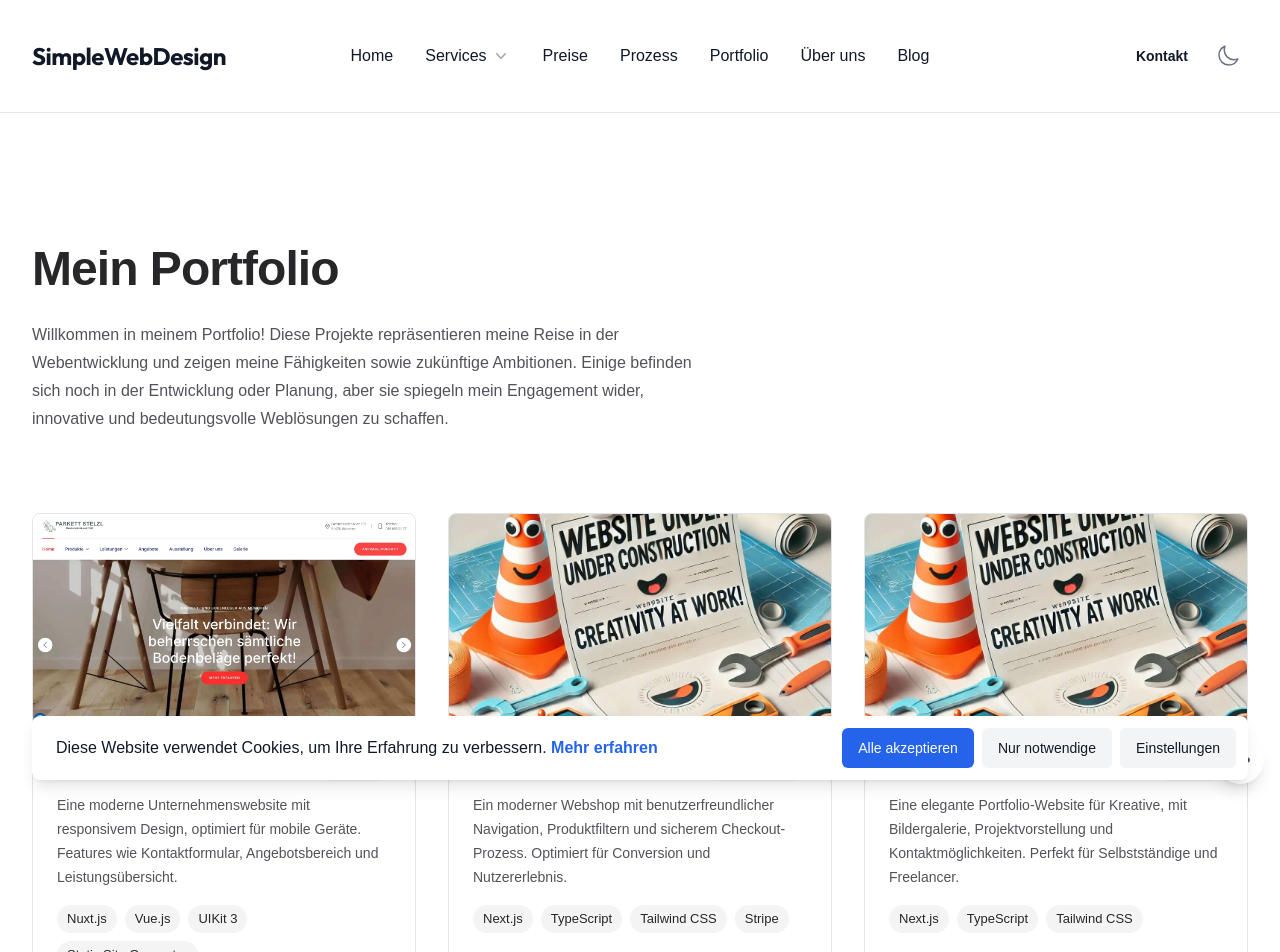
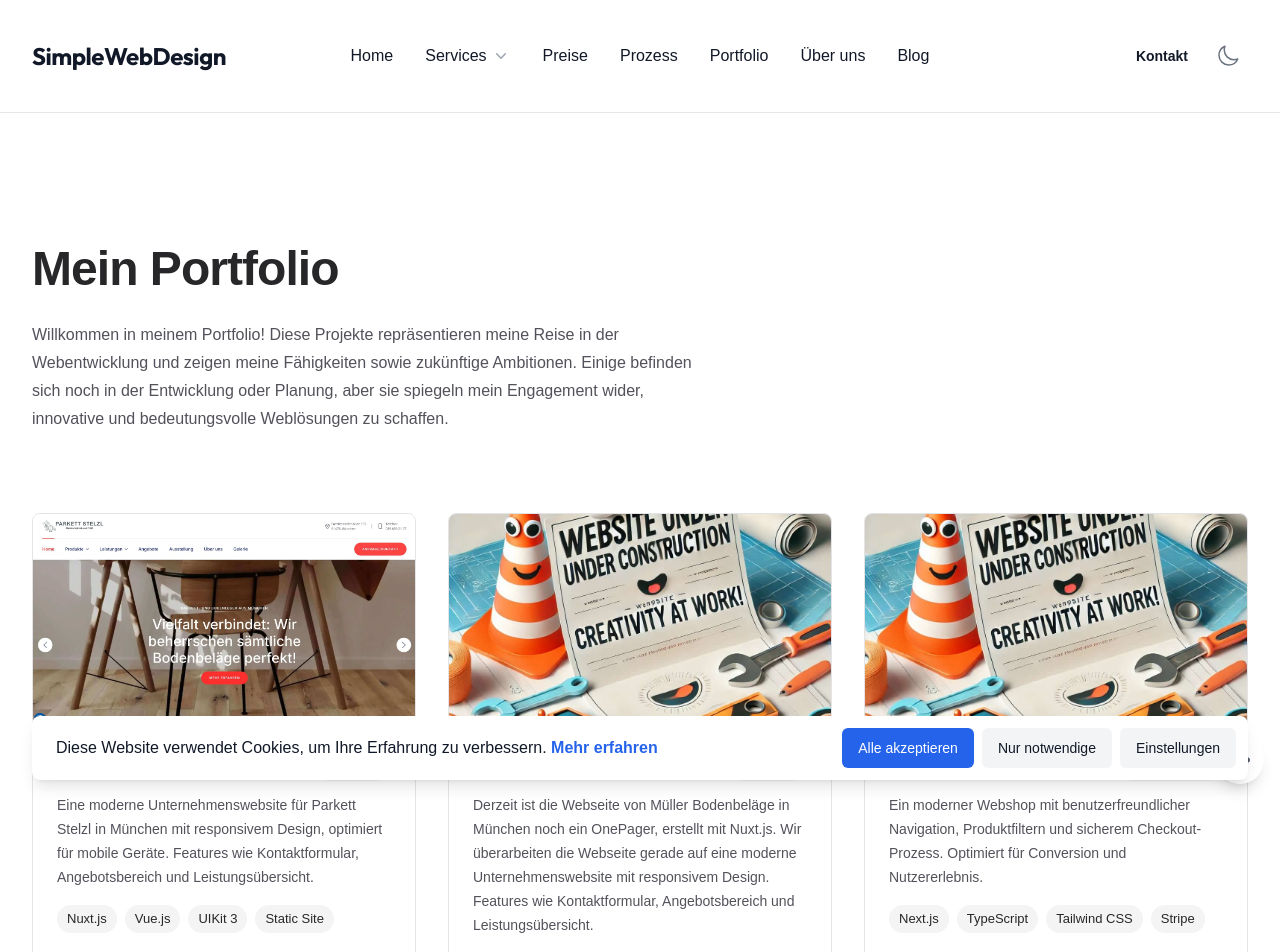
Before and after one commit to MateThemes/simpleweb-next, a Next.js app: page /portfolio in a window 1280 px wide. Shown: the top 952 px of the page. Built offline with nearby package versions, Linux system fonts and the light colour scheme.

Commit message:
Added Portfolio content

```diff
--- a/src/app/(routes)/portfolio/page.tsx
+++ b/src/app/(routes)/portfolio/page.tsx
@@ -33,64 +33,82 @@ export const metadata: Metadata = {
 const projects = [
   {
     title: "Business Website",
-    description: "Eine moderne Unternehmenswebsite mit responsivem Design, optimiert für mobile Geräte. Features wie Kontaktformular, Angebotsbereich und Leistungsübersicht.",
-    technologies: ["Nuxt.js", "Vue.js", "UIKit 3", "Static Site Generator"],
+    description:
+      "Eine moderne Unternehmenswebsite für Parkett Stelzl in München mit responsivem Design, optimiert für mobile Geräte. Features wie Kontaktformular, Angebotsbereich und Leistungsübersicht.",
+    technologies: ["Nuxt.js", "Vue.js", "UIKit 3", "Static Site"],
     imageUrl: "/img/portfolio/parkett-stelzl-munich.jpg",
     status: "Relaunch",
-    websiteUrl: "https://artparkett-stelzl.de"
+    websiteUrl: "https://artparkett-stelzl.de",
+  },
+  {
+    title: "Business Website",
+    description:
+      "Derzeit ist die Webseite von Müller Bodenbeläge in München noch ein OnePager, erstellt mit Nuxt.js. Wir überarbeiten die Webseite gerade auf eine moderne Unternehmenswebsite mit responsivem Design. Features wie Kontaktformular, Angebotsbereich und Leistungsübersicht.",
+    technologies: ["Next.js", "TypeScript", "Tailwind CSS", "CMS"],
+    imageUrl: "/img/portfolio/placeholder.jpg",
+    status: "ReDesign",
+    websiteUrl: "https://boden-mueller.de",
   },
   {
     title: "Online Shop",
-    description: "Ein moderner Webshop mit benutzerfreundlicher Navigation, Produktfiltern und sicherem Checkout-Prozess. Optimiert für Conversion und Nutzererlebnis.",
+    description:
+      "Ein moderner Webshop mit benutzerfreundlicher Navigation, Produktfiltern und sicherem Checkout-Prozess. Optimiert für Conversion und Nutzererlebnis.",
     technologies: ["Next.js", "TypeScript", "Tailwind CSS", "Stripe"],
     imageUrl: "/img/portfolio/placeholder.jpg",
     status: "In Entwicklung",
   },
   {
     title: "Portfolio Website",
-    description: "Eine elegante Portfolio-Website für Kreative, mit Bildergalerie, Projektvorstellung und Kontaktmöglichkeiten. Perfekt für Selbstständige und Freelancer.",
+    description:
+      "Eine elegante Portfolio-Website für Kreative, mit Bildergalerie, Projektvorstellung und Kontaktmöglichkeiten. Perfekt für Selbstständige und Freelancer.",
     technologies: ["Next.js", "TypeScript", "Tailwind CSS"],
     imageUrl: "/img/portfolio/placeholder.jpg",
     status: "Planung",
   },
   {
     title: "Blog Website",
-    description: "Eine moderne Blog-Website mit Kategorien, Tags und Suchfunktion. Optimiert für SEO und Lesefreundlichkeit, ideal für Content Creator.",
+    description:
+      "Eine moderne Blog-Website mit Kategorien, Tags und Suchfunktion. Optimiert für SEO und Lesefreundlichkeit, ideal für Content Creator.",
     technologies: ["Next.js", "MDX", "TailwindCSS"],
     imageUrl: "/img/portfolio/placeholder.jpg",
     status: "Konzept",
   },
   {
     title: "Restaurant Website",
-    description: "Eine ansprechende Website für Restaurants mit Speisekarte, Bildergalerie und Online-Reservierungssystem. Mobile-first Design für optimale Nutzung.",
+    description:
+      "Eine ansprechende Website für Restaurants mit Speisekarte, Bildergalerie und Online-Reservierungssystem. Mobile-first Design für optimale Nutzung.",
     technologies: ["Next.js", "TypeScript", "TailwindCSS"],
     imageUrl: "/img/portfolio/placeholder.jpg",
     status: "In Entwicklung",
   },
   {
     title: "Landing Page",
-    description: "Eine conversion-optimierte Landing Page für Produkte oder Dienstleistungen. Mit Call-to-Actions, Testimonials und responsivem Design.",
+    description:
+      "Eine conversion-optimierte Landing Page für Produkte oder Dienstleistungen. Mit Call-to-Actions, Testimonials und responsivem Design.",
     technologies: ["Next.js", "TypeScript", "TailwindCSS"],
     imageUrl: "/img/portfolio/placeholder.jpg",
     status: "Planung",
   },
   {
     title: "Immobilien Website",
-    description: "Eine professionelle Website für Immobilienmakler mit Objektsuche, Detailansichten und Kontaktformularen. Optimiert für lokales SEO.",
+    description:
+      "Eine professionelle Website für Immobilienmakler mit Objektsuche, Detailansichten und Kontaktformularen. Optimiert für lokales SEO.",
     technologies: ["Next.js", "TypeScript", "TailwindCSS"],
     imageUrl: "/img/portfolio/placeholder.jpg",
     status: "Konzept",
   },
   {
     title: "Event Website",
-    description: "Eine informative Website für Veranstaltungen mit Programm-Übersicht, Anfahrt und Newsletter-Anmeldung. Ideal für Konferenzen und Events.",
+    description:
+      "Eine informative Website für Veranstaltungen mit Programm-Übersicht, Anfahrt und Newsletter-Anmeldung. Ideal für Konferenzen und Events.",
     technologies: ["Next.js", "TypeScript", "TailwindCSS"],
     imageUrl: "/img/portfolio/placeholder.jpg",
     status: "In Entwicklung",
   },
   {
     title: "Bildung Website",
-    description: "Eine übersichtliche Website für Bildungsangebote mit Kursübersicht, Anmeldeformular und Dozenten-Vorstellung. Perfekt für Schulen und Trainer.",
+    description:
+      "Eine übersichtliche Website für Bildungsangebote mit Kursübersicht, Anmeldeformular und Dozenten-Vorstellung. Perfekt für Schulen und Trainer.",
     technologies: ["Next.js", "TypeScript", "TailwindCSS"],
     imageUrl: "/img/portfolio/placeholder.jpg",
     status: "Planung",
```
